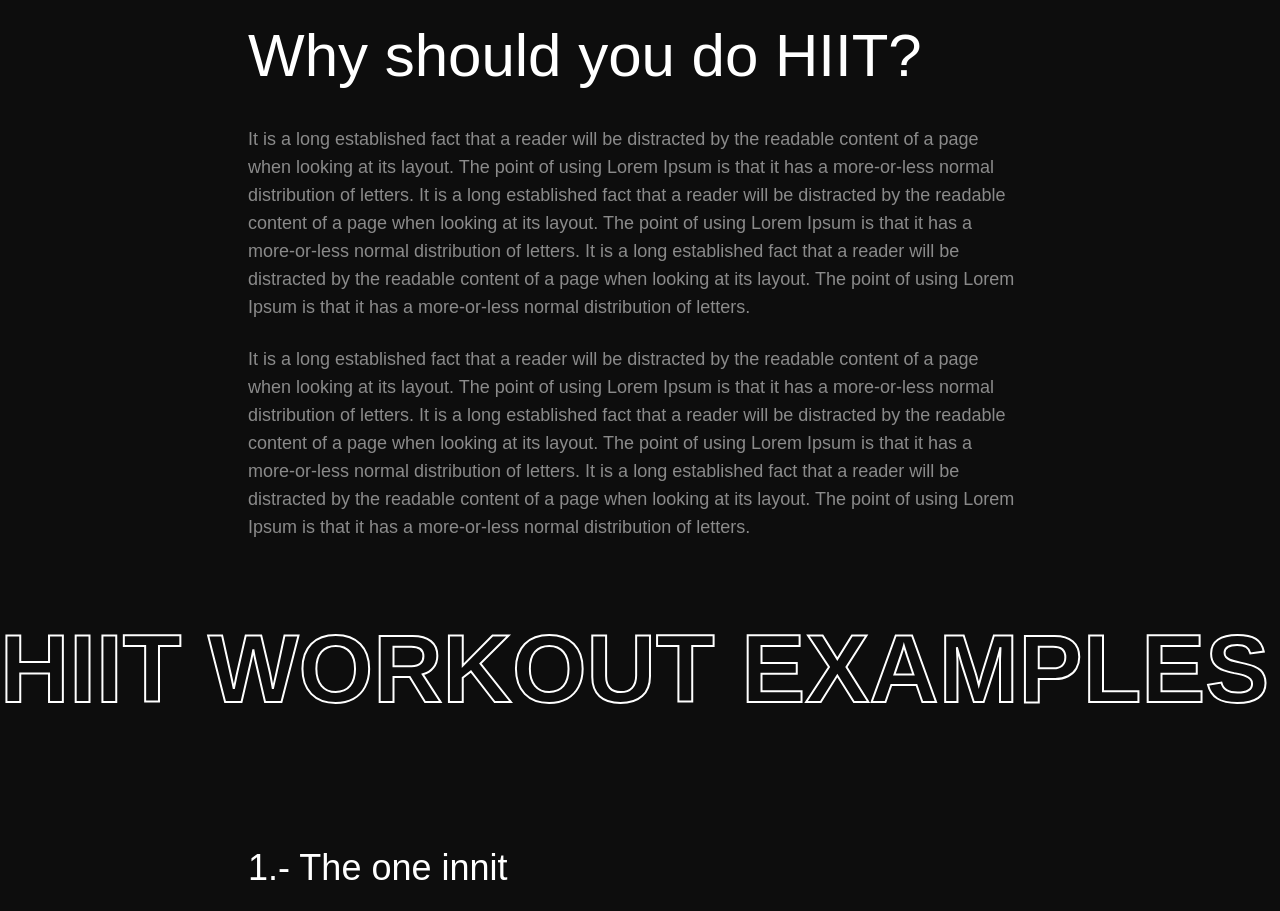
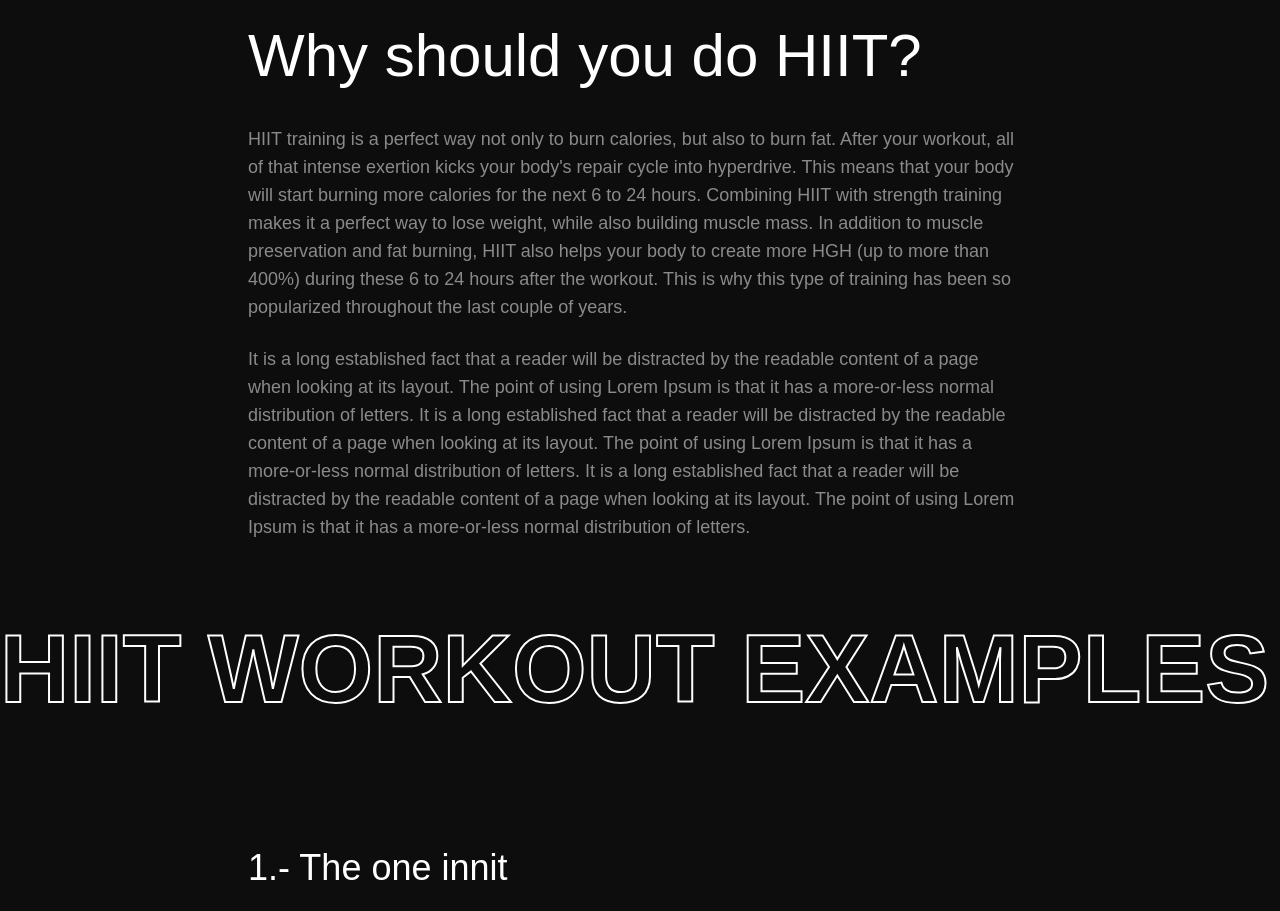
Before and after one commit to lucasjolibois54/lb-fitness, a Next.js app: page /articles/benefitsOfHIIT in a window 1280 px wide. Shown: the part 1480-2391 px from the top of the page. Built offline with nearby package versions, Linux system fonts and the light colour scheme.

Commit message:
Update benefitsOfHIIT.js

```diff
--- a/pages/articles/benefitsOfHIIT.js
+++ b/pages/articles/benefitsOfHIIT.js
@@ -20,7 +20,7 @@ function benefitsOfHIIT() {
 
         <TextSection
         title="Why should you do HIIT?"
-        paragraph="It is a long established fact that a reader will be distracted by the readable content of a page when looking at its layout. The point of using Lorem Ipsum is that it has a more-or-less normal distribution of letters. It is a long established fact that a reader will be distracted by the readable content of a page when looking at its layout. The point of using Lorem Ipsum is that it has a more-or-less normal distribution of letters. It is a long established fact that a reader will be distracted by the readable content of a page when looking at its layout. The point of using Lorem Ipsum is that it has a more-or-less normal distribution of letters."
+        paragraph="HIIT training is a perfect way not only to burn calories, but also to burn fat. After your workout, all of that intense exertion kicks your body's repair cycle into hyperdrive. This means that your body will start burning more calories for the next 6 to 24 hours. Combining HIIT with strength training makes it a perfect way to lose weight, while also building muscle mass. In addition to muscle preservation and fat burning, HIIT also helps your body to create more HGH  (up to more than 400%) during these 6 to 24 hours after the workout. This is why this type of training has been so popularized throughout the last couple of years."
         />
 
         <ParagraphSection
```
